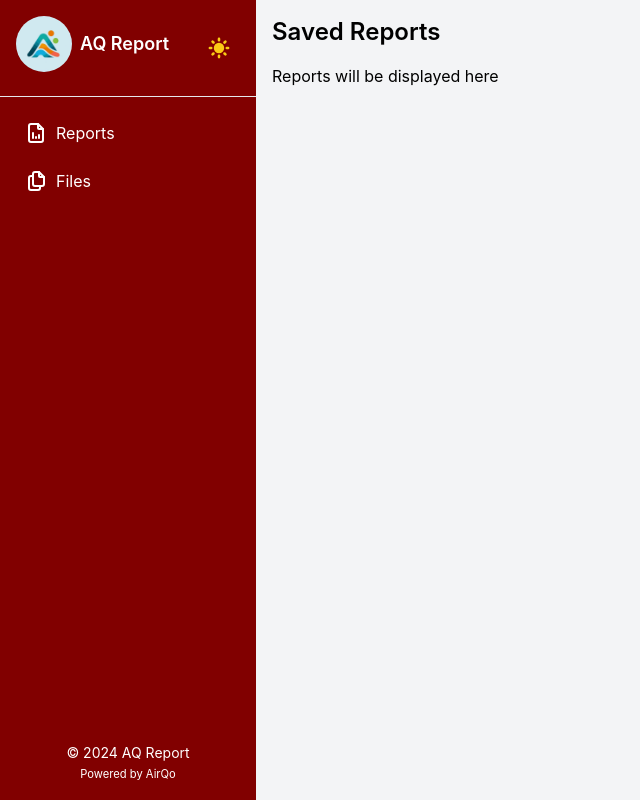
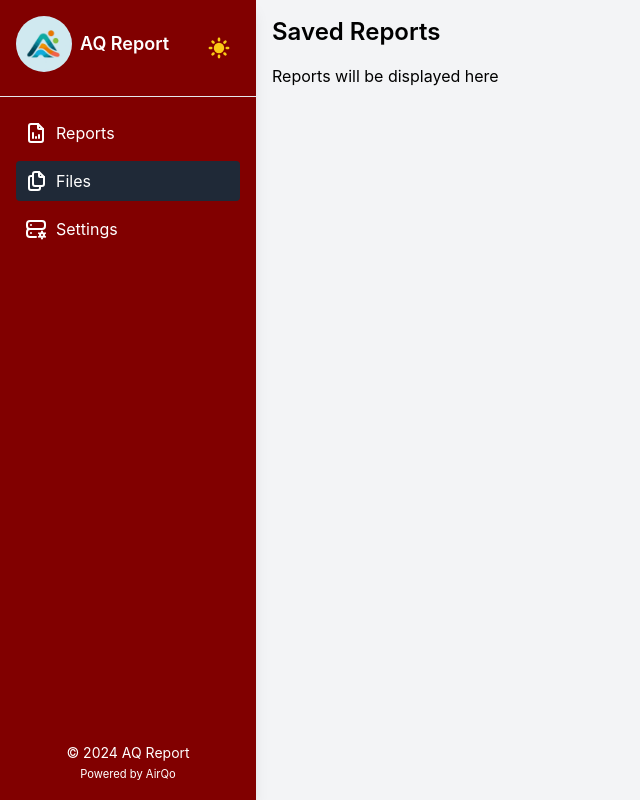
Before and after one commit to OchiengPaul442/AQ_Report_generator, a React (Vite) app: page /files in a window 1280 px wide. Shown: the whole page, without its empty margins (0-640 px from the left). Built offline with nearby package versions, Linux system fonts and the light colour scheme; no server answers; what @react-pdf/renderer would draw is missing.

Commit message:
changed the loader

```diff
--- /dev/null
+++ b/public/icons/Menu.tsx
@@ -0,0 +1,28 @@
+import React from 'react'
+
+interface MenuProps {
+  width?: number
+  height?: number
+}
+
+const Menu: React.FC<MenuProps> = ({ width = 24, height = 24 }) => {
+  return (
+    <svg
+      xmlns="http://www.w3.org/2000/svg"
+      width={width}
+      height={height}
+      viewBox="0 0 24 24"
+      fill="none"
+      stroke="currentColor"
+      strokeWidth={2}
+      strokeLinecap="round"
+      strokeLinejoin="round"
+      className="icon icon-tabler icons-tabler-outline icon-tabler-menu"
+    >
+      <path d="M0 0h24v24H0z" stroke="none" />
+      <path d="M4 8h16M4 16h16" />
+    </svg>
+  )
+}
+
+export default Menu
--- /dev/null
+++ b/public/icons/Settings.tsx
@@ -0,0 +1,28 @@
+import React from 'react'
+
+interface Props {
+  width?: number
+  height?: number
+}
+
+const Settings: React.FC<Props> = ({ width = 24, height = 24 }) => {
+  return (
+    <svg
+      xmlns="http://www.w3.org/2000/svg"
+      width={width}
+      height={height}
+      viewBox="0 0 24 24"
+      fill="none"
+      stroke="currentColor"
+      strokeWidth={2}
+      strokeLinecap="round"
+      strokeLinejoin="round"
+      className="icon icon-tabler icons-tabler-outline icon-tabler-server-cog"
+    >
+      <path d="M0 0h24v24H0z" stroke="none" />
+      <path d="M3 7a3 3 0 013-3h12a3 3 0 013 3v2a3 3 0 01-3 3H6a3 3 0 01-3-3zM12 20H6a3 3 0 01-3-3v-2a3 3 0 013-3h10.5M16 18a2 2 0 104 0 2 2 0 10-4 0M18 14.5V16M18 20v1.5M21.032 16.25l-1.299.75M16.27 19l-1.3.75M14.97 16.25l1.3.75M19.733 19l1.3.75M7 8v.01M7 16v.01" />
+    </svg>
+  )
+}
+
+export default Settings
--- a/src/App.tsx
+++ b/src/App.tsx
@@ -4,6 +4,7 @@ import { PersistGate } from 'redux-persist/integration/react'
 import { store, persistor } from '@services/redux/store'
 import Reports from './pages/Reports'
 import Files from './pages/Files'
+import Settings from './pages/settings'
 import { Suspense } from 'react'
 import { ToastContainer } from 'react-toastify'
 import 'react-toastify/dist/ReactToastify.css'
@@ -24,6 +25,7 @@ const App = () => {
             <Routes>
               <Route path="/" element={<Reports />} />
               <Route path="/files" element={<Files />} />
+              <Route path="/settings" element={<Settings />} />
             </Routes>
             <ToastContainer position="bottom-right" />
           </Suspense>
--- a/src/components/reports/index.tsx
+++ b/src/components/reports/index.tsx
@@ -7,6 +7,7 @@ import { toast } from 'react-toastify'
 import AirQoPdfDocument from './templates/AirQo'
 import FrenchEmPdfDocument from './templates/FrenchEm'
 import BackArrow from '@public/icons/BackArrow'
+import { BarLoader } from 'react-spinners'
 
 interface IndexProps {
   MockData: any
@@ -132,7 +133,14 @@ const Index: React.FC<IndexProps> = ({ MockData, showPDF, setShowPDF }) => {
         >
           {({ url, loading, error }) => {
             if (loading) {
-              return 'Loading document...'
+              return (
+                <div className="flex flex-col justify-center items-center mt-8">
+                  <BarLoader color="#d6a936" />
+                  <p className="mt-2 text-lg text-gray-600">
+                    Generating your report, please wait...
+                  </p>
+                </div>
+              )
             }
             if (error) {
               return 'Error generating PDF'
@@ -142,7 +150,7 @@ const Index: React.FC<IndexProps> = ({ MockData, showPDF, setShowPDF }) => {
                 src={url as string}
                 style={{
                   width: '100%',
-                  height: '600px',
+                  height: '650px',
                 }}
               />
             )
--- a/src/components/reports/templates/FrenchEm.tsx
+++ b/src/components/reports/templates/FrenchEm.tsx
@@ -114,6 +114,18 @@ const FrenchEm: React.FC<FrenchEmProps> = ({ data }) => {
     ],
   }
 
+  const chartData3 = {
+    labels: data.airquality.diurnal.map((item: { hour: number }) => item.hour),
+    datasets: [
+      {
+        label: 'Diurnal PM2.5',
+        data: data.airquality.diurnal.map(
+          (item: { pm2_5_raw_value: number }) => item.pm2_5_raw_value,
+        ),
+      },
+    ],
+  }
+
   const ImagesLoaded = BarChart({ chartData: chartData1 })
 
   return (
@@ -220,10 +232,18 @@ const FrenchEm: React.FC<FrenchEmProps> = ({ data }) => {
           was an improvement from January levels where there was no location
           with values less than 20 µg/m³.
         </Text>
-        <Text style={styles.subTitle}>Diurnal</Text>
-        <Text style={styles.figureCaption}>
-          Figure 3: Diurnal PM2.5 for Uganda. (The time was in GMT)
-        </Text>
+        <View>
+          <Text style={styles.subTitle}>Diurnal</Text>
+          <BarChart
+            chartData={chartData3}
+            graphTitle="Diurnal PM2.5 for Uganda"
+            xAxisTitle="Hour"
+            yAxisTitle="PM2.5 Raw Values"
+          />
+          <Text style={styles.figureCaption}>
+            Figure 3: Diurnal PM2.5 for Uganda. (The time was in GMT)
+          </Text>
+        </View>
         <Text style={styles.text}>
           The hourly variation of PM2.5 concentrations, revealing insights into
           air quality patterns. The highest PM2.5 value occurs at 21:00 (9:00
--- a/src/components/sidebar/index.tsx
+++ b/src/components/sidebar/index.tsx
@@ -1,11 +1,12 @@
 /* eslint-disable @typescript-eslint/no-explicit-any */
-import { Link } from 'react-router-dom'
+import { NavLink } from 'react-router-dom'
 import React, { useEffect } from 'react'
 import Logo from '/images/LOGO.jpg'
 import { toggleDarkMode } from 'src/services/redux/DarkModeSlice'
 import { useDispatch, useSelector } from 'src/services/redux/utils'
 import Files from '@public/icons/Files'
 import Reports from '@public/icons/Reports'
+import Settings from '@public/icons/Settings'
 
 interface SidebarItemProps {
   icon: React.ReactNode
@@ -18,15 +19,19 @@ const SidebarItem: React.FC<SidebarItemProps> = ({
   LinkText,
   linkPath,
 }) => (
-  <Link
+  <NavLink
     to={linkPath}
-    className="flex items-center space-x-2 w-full p-2 hover:bg-gray-800
-    rounded transition-all duration-300"
+    className={({ isActive }) =>
+      `flex items-center space-x-2 w-full p-2 rounded transition-all duration-300 ${
+        isActive ? 'bg-gray-800' : ''
+      }`
+    }
   >
     {icon}
     <p>{LinkText}</p>
-  </Link>
+  </NavLink>
 )
+
 const Index: React.FC = () => {
   const currentYear = new Date().getFullYear()
   const darkMode = useSelector((state) => state.darkMode.darkMode)
@@ -49,7 +54,7 @@ const Index: React.FC = () => {
       <div className="w-64 h-full bg-[#810000] text-white shadow-lg flex flex-col justify-between">
         <div>
           <div className="p-4 flex justify-between items-center">
-            <Link
+            <NavLink
               to="/"
               className="block mb-2 flex space-x-2 items-center justify-start w-full"
             >
@@ -61,7 +66,7 @@ const Index: React.FC = () => {
               <p className="text-left w-full text-lg font-semibold">
                 AQ Report
               </p>
-            </Link>
+            </NavLink>
             <button
               onClick={handleToggleDarkMode}
               className="h-12 w-12 rounded-full p-2 hover:bg-gray-100 dark:hover:bg-gray-500"
@@ -90,6 +95,11 @@ const Index: React.FC = () => {
           <div className="space-y-2 p-4">
             <SidebarItem icon={<Reports />} linkPath="/" LinkText="Reports" />
             <SidebarItem icon={<Files />} linkPath="/files" LinkText="Files" />
+            <SidebarItem
+              icon={<Settings />}
+              linkPath="/settings"
+              LinkText="Settings"
+            />
           </div>
         </div>
         {/* trademark and poweredby */}
--- a/src/layout/Layout.tsx
+++ b/src/layout/Layout.tsx
@@ -1,15 +1,39 @@
+import React, { useState } from 'react'
 import SideBar from '@components/sidebar'
-import React from 'react'
+import Menu from '@public/icons/Menu'
 
 interface LayoutProps {
   children: React.ReactNode
 }
 
 const Layout: React.FC<LayoutProps> = ({ children }) => {
+  const [isSidebarVisible, setSidebarVisible] = useState(false)
+
+  const toggleSidebar = () => {
+    setSidebarVisible(!isSidebarVisible)
+  }
+
   return (
     <div className="flex flex-row h-screen">
-      <SideBar />
+      {isSidebarVisible && (
+        <div
+          className="fixed inset-0 bg-black opacity-50 z-10 lg:hidden"
+          onClick={toggleSidebar}
+        ></div>
+      )}
+      <div
+        className={`fixed z-20 lg:relative ${
+          isSidebarVisible ? '' : 'hidden lg:block'
+        }`}
+      >
+        <SideBar />
+      </div>
       <div className="relative h-full w-full flex-1 bg-gray-100 p-4 text-black dark:text-white dark:bg-gray-800 overflow-y-auto">
+        <div className="w-full flex justify-end p-4 lg:hidden">
+          <button onClick={toggleSidebar}>
+            <Menu />
+          </button>
+        </div>
         {children}
       </div>
     </div>
--- a/src/pages/Reports/index.tsx
+++ b/src/pages/Reports/index.tsx
@@ -6,7 +6,7 @@ import Select from 'react-select'
 import { fetchGridDataAsync } from 'src/services/redux/GrideSlice'
 import { useDispatch, useSelector } from 'src/services/redux/utils'
 // import { getReportData } from 'src/services/apis/apis'
-import BounceLoader from 'react-spinners/BounceLoader'
+import BarLoader from 'react-spinners/BarLoader'
 import { toast } from 'react-toastify'
 import 'react-toastify/dist/ReactToastify.css'
 import ReportGenerator from 'src/components/reports'
@@ -201,8 +201,11 @@ const Index = () => {
         </div>
 
         {loading ? (
-          <div className="absolute top-1/2 left-1/2 transform -translate-x-1/2 -translate-y-1/2">
-            <BounceLoader color="#d6a936" />
+          <div className="absolute top-1/2 left-1/2 transform -translate-x-1/2 -translate-y-1/2 flex flex-col items-center">
+            <BarLoader color="#d6a936" />
+            <p className="mt-2 text-lg text-gray-600">
+              Preparing your report...
+            </p>
           </div>
         ) : showPDF ? (
           <ReportGenerator
--- /dev/null
+++ b/src/pages/settings/index.tsx
@@ -0,0 +1,14 @@
+import Layout from 'src/layout/Layout'
+
+const Index = () => {
+  return (
+    <Layout>
+      <div className="flex flex-col">
+        <h1 className="text-3xl font-semibold">Settings</h1>
+        <p className="text-lg">This is the settings page</p>
+      </div>
+    </Layout>
+  )
+}
+
+export default Index
```
